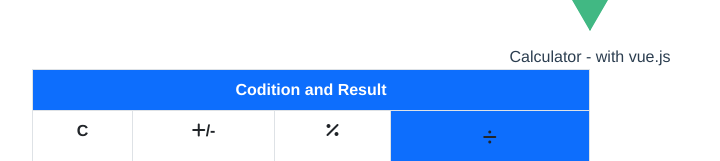
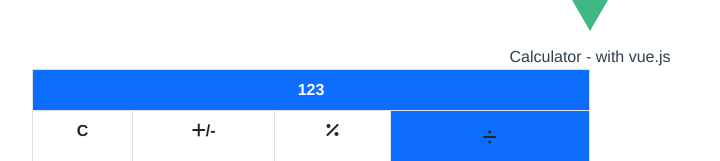
Before and after one commit to pobitrodeb/calculator-vue-app, a Vue app: page / in a window 1280 px wide. Shown: the part 215-376 px from the top of the page, without its empty margins (50-770 px from the left). Built offline with nearby package versions, Linux system fonts and the light colour scheme.

Commit message:
clear btn worked done

```diff
--- a/src/components/Calculator.vue
+++ b/src/components/Calculator.vue
@@ -6,13 +6,15 @@
     <table class="table table-bordered">
   <thead >
     <tr class="bg-primary text-white py-3">
-      <th colspan="4">Codition and Result </th>
+      <th colspan="4">
+        {{  output || 0  }}
+      </th>
     </tr>
   </thead>
   <tbody>
 
     <tr>
-      <th scope="col">C</th>
+      <th scope="col" v-on:click="clearFiled">C</th>
       <th scope="col"><i class="fa-solid fa-plus"></i>/-</th>
       <th scope="col"><i class="fa-solid fa-percent"></i></th>
       <th scope="col"  class="bg-primary text-white"> <div class="btn "><i class="fa-solid fa-divide"></i></div> </th>
@@ -56,6 +58,16 @@ export default {
   name: 'HelloWorld',
   props: {
     msg: String
+  },
+  data(){
+    return {
+      output : '123'
+    }
+  },
+  methods:{
+    clearFiled(){
+      this.output = '';
+    }
   }
 }
 </script>
```
